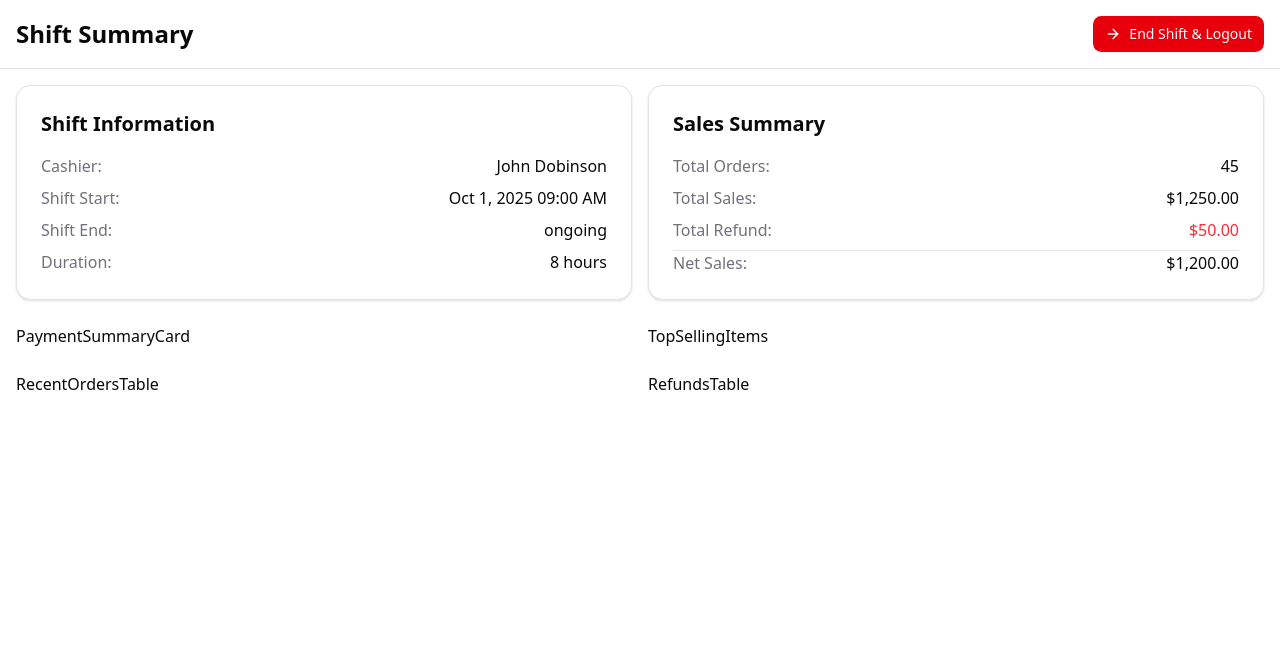
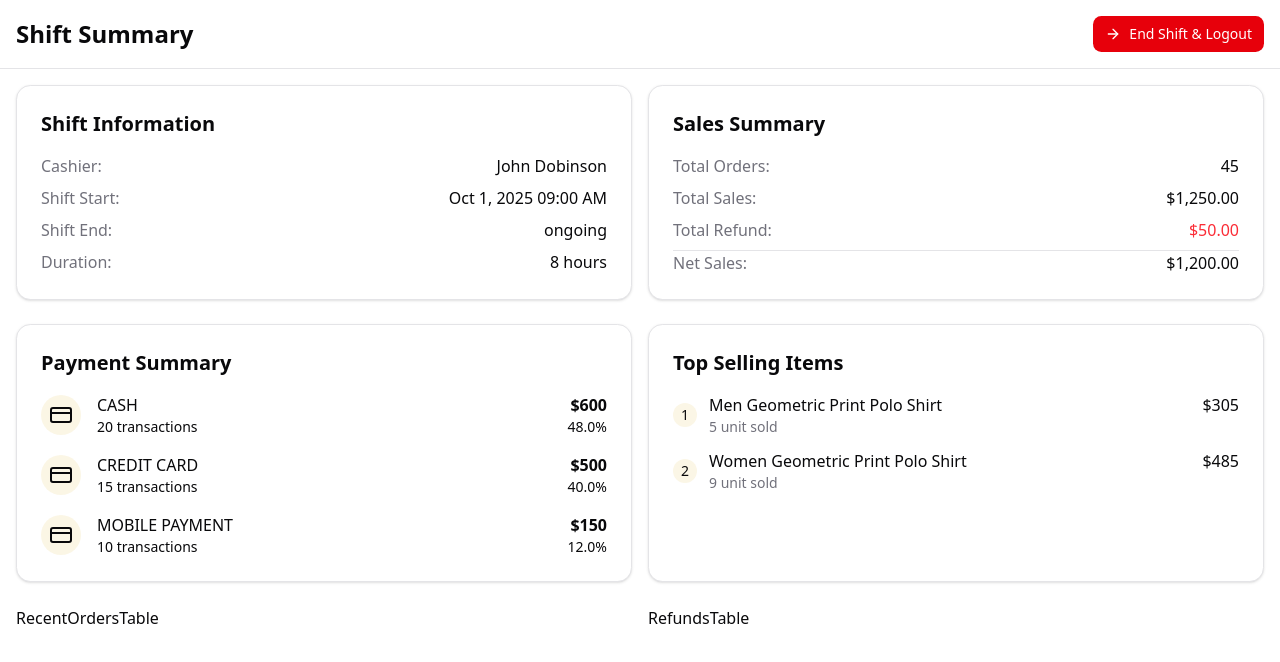
Before and after one commit to Jerry-Joy/POS-Point-Of-Sale-Inventory-Management-System, a React (Vite) app in the folder frontend/elira-pos-frontend/: page / in a window 1280 px wide. Shown: the top 662 px of the page. Built offline with nearby package versions, Linux system fonts and the light colour scheme.

Commit message:
Refactor PaymentSummaryCard and TopSellingItems components to use Card and CardContent for improved UI presentation

```diff
--- a/frontend/elira-pos-frontend/src/pages/cashier/Shift Report/PaymentSummaryCard.jsx
+++ b/frontend/elira-pos-frontend/src/pages/cashier/Shift Report/PaymentSummaryCard.jsx
@@ -1,8 +1,61 @@
+import { Card, CardContent } from '@/components/ui/card'
+import { CreditCard } from 'lucide-react'
+
 import React from 'react'
+
+const shiftData = {
+  paymentSummaries:[
+    {
+      type: "CASH",
+      totalAmount: 600.00,
+      transactionCount: 20
+    },
+    {
+      type: "CREDIT CARD",
+      totalAmount: 500.00,
+      transactionCount: 15
+    },
+    {
+      type: "MOBILE PAYMENT",
+      totalAmount: 150.00,
+      transactionCount: 10
+    }
+  ],
+  totalSales: 1250.00
+}
 
 const PaymentSummaryCard = () => {
   return (
-    <div>PaymentSummaryCard</div>
+    <Card>
+      <CardContent>
+        <h2 className="text-xl font-semibold mb-4">Payment Summary</h2>
+
+        <div className="space-y-4">
+          {
+            shiftData.paymentSummaries.map((payment) =>
+            <div className='flex items-center' key={payment.type}>
+              <div className="w-10 h-10 flex items-center justify-center rounded-full bg-primary/10 mr-4">
+                <CreditCard />
+              </div>
+
+              <div className="flex-1">
+                <div className="flex justify-between">
+                  <span className='font-medium'>{payment.type}</span>
+                  <span className='font-bold'>${payment.totalAmount}</span>
+                </div>
+
+                <div className="flex justify-between text-sm text-muted-forground">
+                  <span>{payment.transactionCount} transactions</span>
+                  <span>{((payment.totalAmount/shiftData.totalSales)*100).toFixed(1)}%
+
+                  </span>
+                </div>
+              </div>
+            </div>)
+          }
+        </div>
+      </CardContent>
+    </Card>
   )
 }
 
--- a/frontend/elira-pos-frontend/src/pages/cashier/Shift Report/TopSellingItems.jsx
+++ b/frontend/elira-pos-frontend/src/pages/cashier/Shift Report/TopSellingItems.jsx
@@ -1,8 +1,57 @@
+import { Card, CardContent } from '@/components/ui/card'
 import React from 'react'
+
+const shiftData = {
+  topSellingItems: [
+
+    {
+      id: 1,
+      name: "Men Geometric Print Polo Shirt",
+      sellingPrice: 305,
+      quantity: 5
+    },
+    {
+      id: 2,
+      name: "Women Geometric Print Polo Shirt",
+      sellingPrice: 485,
+      quantity: 9
+    },
+  ]
+}
 
 const TopSellingItems = () => {
   return (
-    <div>TopSellingItems</div>
+    <Card>
+      <CardContent>
+        <h2 className="text-xl font-semibold mb-4">
+          Top Selling Items
+        </h2>
+
+        <div className="space-y-3">
+          {
+            shiftData.topSellingItems.map((product, index) =>
+            <div key={product.id} className="flex items-center">
+
+              <div className="w-6 h-6 rounded-full bg-primary/10 flex
+               items-center justify-center mr-3 font-medium text-sm">
+                {index + 1}
+              </div>
+
+              <div className="flex-1">
+                <div className="flex justify-between">
+                  <span className="">{product.name}</span>
+                  <span className="">${product.sellingPrice}</span>
+                </div>
+
+                <div className="flex justify-between text-sm text-muted-foreground">
+                  <span className=""> {product.quantity} unit sold</span>
+                </div>
+              </div>
+            </div>)
+          }
+        </div>
+      </CardContent>
+    </Card>
   )
 }
 
```
